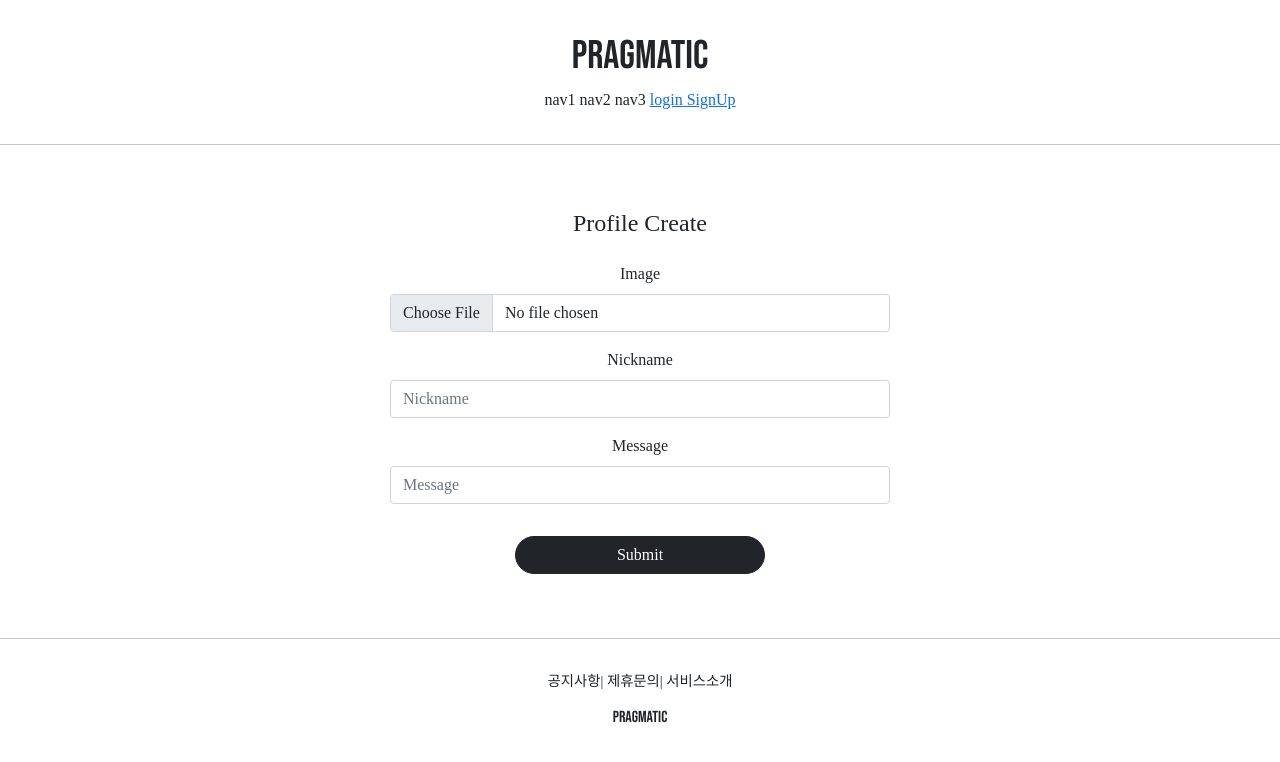
After one commit to john9803/Desperate_Django, a Django app: page /profiles/create/ in a window 1280 px wide. The commit adds this page. Shown: the top 762 px of the page. Run offline with Django 3.2, Linux system fonts and the light colour scheme; some libraries are stand-ins or nearby versions.

Commit message:
django course 31 commit

```diff
--- a/pragmatic/profileapp/models.py
+++ b/pragmatic/profileapp/models.py
@@ -8,6 +8,6 @@ class Profile(models.Model):
     user = models.OneToOneField(User, on_delete=models.CASCADE)
     # User가 사라질때 Profile도 사라지는 기능
 
-    image = models.ImageField(upload_to='profile/', null=True)
+    image = models.ImageField(upload_to='profileapp/', null=True)
     nickname = models.CharField(max_length=20, unique=True, null=True)
     message = models.CharField(max_length=100, null=True)
--- /dev/null
+++ b/pragmatic/profileapp/templates/profileapp/create.html
@@ -0,0 +1,19 @@
+{% extends 'base.html' %}
+{% load bootstrap4 %}
+
+{% block content %}
+
+<div style="text-align : center; max-width:   500px; margin: 4rem auto">
+    <div class="mb-4">
+        <!-- mb-4는 margin bottom 4이므로 bottom과의 margin을 기존의 4배로 올린다는 것-->
+        <h4>Profile Create</h4>
+    </div>
+    <form action="{% url 'profileapp:create' %}" method="post" enctype="multipart/form-data">
+        <!--accountapp내부에 create로 연결해라 -->
+        <!-- 앞으로 코딩할때도 accountapp:create처럼 어느 app에서 create로 가라 이런식으로 할거임. '/' 안쓴다!-->
+        {% csrf_token %} <!-- 장고의 기본 보안 기능, post기능쓰려 이거를 넣어야만 기능이 동작한다! -->
+        {% bootstrap_form form %} <!-- 우리가 원하는 로그인할 떄의 기능들을 그냥 이거 하나로 다 해준다.-->
+        <input type="submit" class="btn btn-dark rounded-pill col-6 mt-3">
+    </form>
+</div>
+{% endblock %}
--- a/pragmatic/profileapp/urls.py
+++ b/pragmatic/profileapp/urls.py
@@ -1,6 +1,9 @@
+from django.urls import path
+
+from profileapp.views import ProfileCreateView
 
 app_name = 'profileapp'
 
 urlpatterns =[
-
+    path('create/', ProfileCreateView.as_view(), name='create'),
 ]
--- a/pragmatic/profileapp/views.py
+++ b/pragmatic/profileapp/views.py
@@ -1,3 +1,22 @@
 from django.shortcuts import render
 
 # Create your views here.
+from django.urls import reverse_lazy
+from django.views.generic import CreateView
+
+from profileapp.forms import ProfileCreationForm
+from profileapp.models import Profile
+
+
+class ProfileCreateView(CreateView):
+    model = Profile
+    context_object_name = 'target_profile'
+    form_class = ProfileCreationForm
+    success_url = reverse_lazy('accountapp:hello_world')
+    template_name = 'profileapp/create.html'
+
+    def form_valid(self, form):
+        temp_profile = form.save(commit=False)
+        temp_profile.user = self.request.user
+        temp_profile.save()
+        return super().form_valid(form)
```
Also changed, not shown: pragmatic/accountapp/templates/accountapp/detail.html (+9 -1 lines), pragmatic/profileapp/forms.py (line endings or trailing spaces), pragmatic/profileapp/migrations/0001_initial.py (added).
